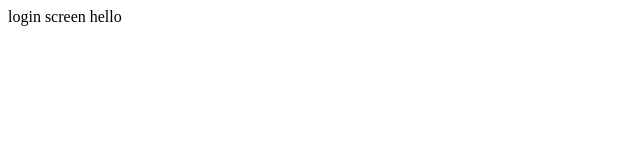
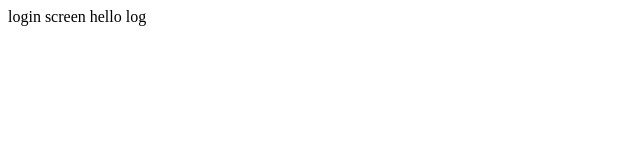
Before and after one commit to TomBen98/testrepo, a plain HTML site: page index.html in a window 1280 px wide. Shown: the full height of the page, 0-640 px from the left. Drawn offline with Linux system fonts and the light colour scheme.

Commit message:
conflict change dev

```diff
--- a/index.html
+++ b/index.html
@@ -9,5 +9,6 @@
 <body>
     login screen
     hello
+    log
 </body>
 </html>
```
